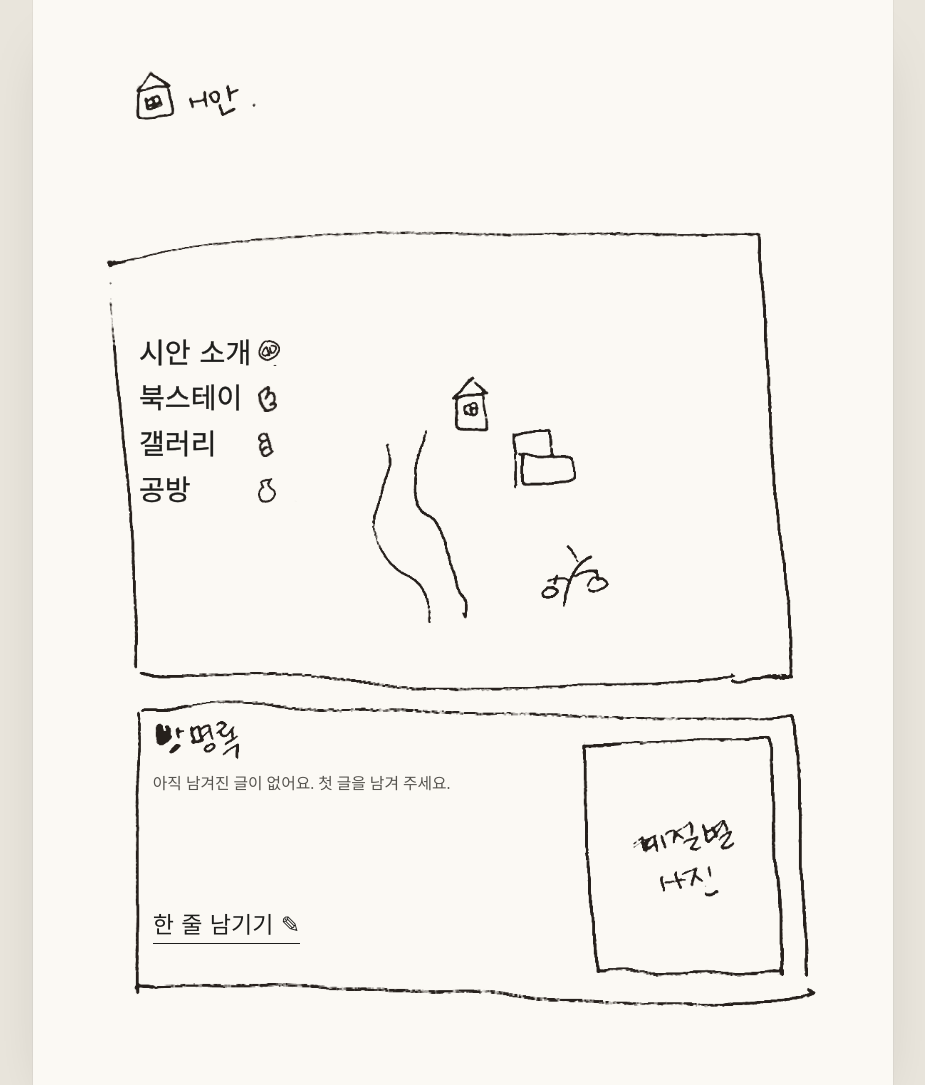
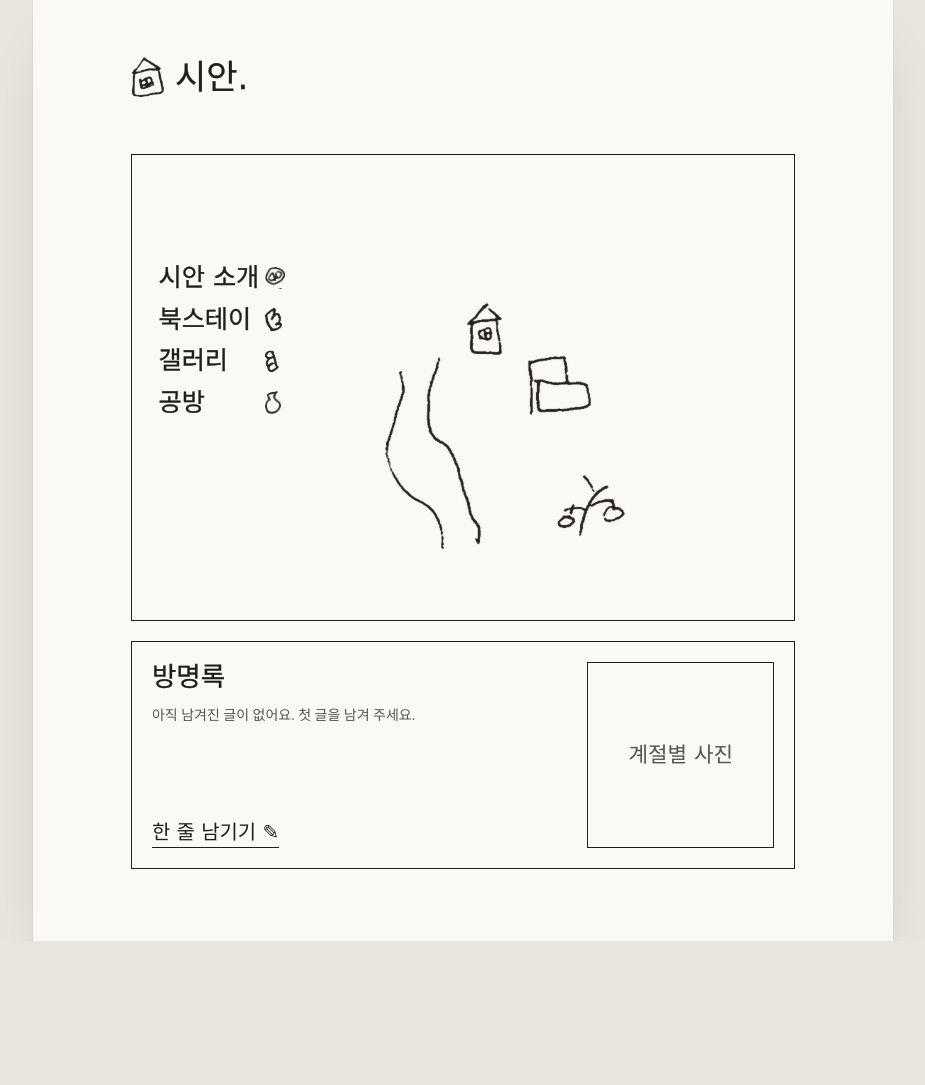
Before and after one commit to poripong85-coder/cyan, a plain HTML site: page index.html in a window 1280 px wide. Shown: the whole page, without its empty margins (177-1102 px from the left). After the commit the page ends 941 px from the top, so only its background shows below. Drawn offline with Linux system fonts and the light colour scheme; a web font is replaced by a local one.

Commit message:
Home: keep only the sketch drawings, draw boxes as clean pen lines
Cut the logo house, menu icons, river, house, gallery and bicycle out
of the sketch and place them as drawn; replace the hand-drawn frames
and handwriting labels with straight 1.6px pen-line boxes and
handwriting-font text.

Co-Authored-By: Claude Opus 5.5 <noreply@anthropic.com>
Claude-Session: https://claude.ai/code/session_01HTH2RNbxxvRCAm6F95nQgq

```diff
--- a/assets/css/style.css
+++ b/assets/css/style.css
@@ -148,49 +148,65 @@ button, input, textarea{ font-family:inherit; }
 @keyframes ink{ from{ opacity:0; filter:blur(3px); } to{ opacity:1; filter:none; } }
 @keyframes rise{ from{ opacity:0; transform:translateY(10px); } to{ opacity:1; transform:none; } }
 
-/* ── 홈: 손그림 그대로 (assets/img/book/home-sketch.png) ──────── */
+/* ── 홈: 스케치의 그림만 + 펜으로 반듯하게 그은 칸 ──────────── */
 
 .home .site-head{ display:none; }
-.home-main{ padding:clamp(28px,6vw,64px) clamp(14px,5vw,56px) clamp(40px,7vw,72px); }
+.home-main{
+  --line:1.6px solid var(--ink);   /* 칸을 나누는 펜 선 */
+  max-width:760px; margin:0 auto;
+  padding:clamp(28px,6vw,56px) clamp(16px,5vw,48px) clamp(40px,7vw,72px);
+  container-type:inline-size;
+}
 
-.sketch{ position:relative; max-width:720px; margin:0 auto; container-type:inline-size; animation:ink 1.2s var(--ease) both; }
-.sketch-img{ width:100%; height:auto; }
+.home-logo{ display:inline-flex; align-items:center; gap:10px; margin-bottom:clamp(28px,6vw,56px); }
+.home-logo img{ width:34px; height:auto; }
+.home-logo span{ font-family:var(--pen); font-size:34px; line-height:1; -webkit-text-stroke:.3px currentColor; }
 
-/* 누를 수 있는 자리 (그림 위에 투명하게) */
-.spot{ position:absolute; display:block; border-radius:10px; transition:background .25s; }
-.spot--line:hover, .spot--line:focus-visible{ background:linear-gradient(transparent 62%, rgba(43,77,143,.18) 62% 88%, transparent 88%); }
-.spot--pic span{
-  position:absolute; left:50%; top:100%; transform:translate(-50%,-2px);
-  font-family:var(--pen); font-size:max(15px,2.6cqw); line-height:1; white-space:nowrap; color:var(--blue);
-  opacity:0; transition:opacity .25s, transform .3s var(--ease); pointer-events:none;
-}
-.spot--pic:hover, .spot--pic:focus-visible{ background:rgba(43,77,143,.07); }
-.spot--pic:hover span, .spot--pic:focus-visible span{ opacity:1; transform:translate(-50%,4px); }
-.spot:focus-visible{ outline:1.5px dashed var(--blue); outline-offset:2px; }
+.hm-frame{ position:relative; aspect-ratio:1.423; border:var(--line); animation:rise 1s var(--ease) both; }
 
-/* 메뉴 (그림 안 왼쪽) */
-.sk-menu{ position:absolute; display:grid; gap:1.5cqw; }
-.sk-menu a{ display:grid; grid-template-columns:16.5cqw auto; align-items:center; width:fit-content; }
+/* 메뉴 */
+.sk-menu{ position:absolute; left:4%; top:23%; display:grid; gap:1.5cqw; z-index:1; }
+.sk-menu a{ display:grid; grid-template-columns:16cqw auto; align-items:center; width:fit-content; }
 .sk-menu span{
-  font-family:var(--pen); font-size:max(14px,3.9cqw); line-height:1.25; color:var(--ink); width:fit-content;
-  -webkit-text-stroke:.35px currentColor;   /* 펜 선 굵기에 맞춤 */
+  font-family:var(--pen); font-size:max(14px,3.8cqw); line-height:1.25; color:var(--ink); width:fit-content;
+  -webkit-text-stroke:.35px currentColor;
   background:linear-gradient(transparent 58%, rgba(43,77,143,0) 58% 90%, transparent 90%);
   transition:background .25s, color .2s;
 }
-.sk-menu img{ height:max(14px,3.5cqw); width:auto; transition:transform .35s var(--ease); }
+.sk-menu img{ height:max(14px,3.4cqw); width:auto; transition:transform .35s var(--ease); }
 .sk-menu a:hover span, .sk-menu a:focus-visible span{ color:var(--blue); background:linear-gradient(transparent 58%, rgba(43,77,143,.16) 58% 90%, transparent 90%); }
 .sk-menu a:hover img, .sk-menu a:focus-visible img{ transform:rotate(-8deg) scale(1.1); }
 
-/* 방명록 칸 */
-.sketch-guest{ position:absolute; display:flex; flex-direction:column; justify-content:space-between; overflow:hidden; padding-top:1cqw; }
-.sketch-guest .guest-list{ overflow:hidden; }
-.sketch-guest .guest-list li + li{ margin-top:1.4cqw; padding-top:1.4cqw; border-top:1px dashed var(--rule); }
-.sketch-guest .guest-text{ font-size:max(11px,2.3cqw); line-height:1.6; display:-webkit-box; -webkit-line-clamp:2; -webkit-box-orient:vertical; overflow:hidden; }
-.sketch-guest .guest-by{ font-size:max(10px,1.7cqw); color:var(--ink-3); }
-.sketch-guest .guest-empty{ font-size:max(11px,2.2cqw); color:var(--ink-2); }
+/* 스케치 그림 (누르면 이동) */
+.map-river{ position:absolute; height:auto; pointer-events:none; }
+.spot{ position:absolute; display:block; }
+.spot img{ width:100%; height:auto; transition:transform .4s var(--ease); }
+.spot span{
+  position:absolute; left:50%; top:100%; transform:translate(-50%,0);
+  font-family:var(--pen); font-size:max(14px,2.6cqw); line-height:1; white-space:nowrap; color:var(--blue);
+  opacity:0; transition:opacity .25s, transform .3s var(--ease); pointer-events:none;
+}
+.spot:hover img, .spot:focus-visible img{ transform:translateY(-4px) rotate(-3deg); }
+.spot:hover span, .spot:focus-visible span{ opacity:1; transform:translate(-50%,6px); }
+.spot:focus-visible{ outline:1.5px dashed var(--blue); outline-offset:4px; }
+
+/* 방명록 + 계절별 사진 */
+.hm-guest{
+  display:grid; grid-template-columns:minmax(0,1fr) 30%; gap:clamp(14px,3cqw,28px); align-items:stretch;
+  margin-top:clamp(16px,3cqw,24px); padding:clamp(14px,3cqw,24px);
+  border:var(--line);
+  animation:rise 1s var(--ease) .15s both;
+}
+.hm-guest-body{ display:flex; flex-direction:column; min-width:0; }
+.hm-label{ font-family:var(--pen); font-size:max(20px,4cqw); line-height:1.1; -webkit-text-stroke:.35px currentColor; margin-bottom:1.6cqw; }
+.hm-guest .guest-list{ flex:1; }
+.hm-guest .guest-list li + li{ margin-top:10px; padding-top:10px; border-top:1px dashed var(--rule); }
+.hm-guest .guest-text{ font-size:14.5px; line-height:1.7; display:-webkit-box; -webkit-line-clamp:2; -webkit-box-orient:vertical; overflow:hidden; }
+.hm-guest .guest-by{ font-size:12px; color:var(--ink-3); }
+.hm-guest .guest-empty{ font-size:14px; color:var(--ink-2); }
 .guest-open{
-  align-self:flex-start; border:0; background:none; padding:0 0 2px; cursor:pointer;
-  font-family:var(--pen); font-size:max(14px,3.2cqw); line-height:1.3; color:var(--ink); border-bottom:1px solid var(--ink);
+  align-self:flex-start; margin-top:14px; border:0; background:none; padding:0 0 2px; cursor:pointer;
+  font-family:var(--pen); font-size:max(17px,3cqw); line-height:1.3; color:var(--ink); border-bottom:1px solid var(--ink);
   transition:color .2s, border-color .2s;
 }
 .guest-open:hover{ color:var(--blue); border-bottom-color:var(--blue); }
@@ -198,13 +214,18 @@ button, input, textarea{ font-family:inherit; }
 .guest-form .btn{ justify-self:start; }
 .guest-thanks{ font-size:15px; color:var(--ink-2); margin-top:12px; }
 
-/* 계절별 사진 칸 */
-.sketch-season{ position:absolute; margin:0; overflow:hidden; }
-.sketch-season.has-photo{ background:var(--paper); }
-.sketch-season img{ width:100%; height:100%; object-fit:cover; }
-.sketch-season figcaption{
+.hm-season{ position:relative; margin:0; aspect-ratio:1/1; border:var(--line); overflow:hidden; display:grid; place-items:center; }
+.hm-season-empty{ font-family:var(--pen); font-size:max(17px,3.2cqw); color:var(--ink-2); text-align:center; }
+.hm-season img{ position:absolute; inset:0; width:100%; height:100%; object-fit:cover; }
+.hm-season figcaption{
   position:absolute; left:0; right:0; bottom:0; padding:4px 8px;
-  background:rgba(251,249,244,.85); text-align:center; font-family:var(--pen); font-size:max(14px,2.4cqw);
+  background:rgba(251,249,244,.88); text-align:center; font-family:var(--pen); font-size:max(14px,2.4cqw);
+}
+
+@media (max-width:520px){
+  .hm-guest{ grid-template-columns:1fr; }
+  .hm-season{ width:60%; justify-self:center; }
+  .spot span{ opacity:1; transform:translate(-50%,4px); font-size:12px; }
 }
 
 /* 소개된 곳 */
--- a/index.html
+++ b/index.html
@@ -56,37 +56,44 @@
 
 <main id="main" class="home-main">
 
-<!-- 홈은 손그림 그대로: assets/img/book/home-sketch.png 위에 누를 수 있는 자리만 얹었습니다.
-     그림을 바꾸면 아래 style 의 left/top/width/height (그림 기준 %) 를 맞춰 주세요. -->
-<div class="sketch">
-  <img class="sketch-img" src="assets/img/book/home-sketch.png" width="1011" height="1333"
-       alt="손으로 그린 시안 홈 화면: 왼쪽 위 집 그림과 '시안.' 글씨, 큰 네모 안 오른쪽에 강과 집과 갤러리 건물과 자전거, 아래 네모에 방명록과 계절별 사진 칸">
+<h1 class="sr">시안 — 예술적으로 쉬다.</h1>
 
-  <h1 class="sr">시안 — 예술적으로 쉬다.</h1>
+<!-- 로고: 스케치의 집 그림 + 글씨 -->
+<a class="home-logo" href="index.html" aria-label="시안 처음">
+  <img src="assets/img/book/home-logo.png" alt="" width="114" height="142">
+  <span>시안.</span>
+</a>
 
-  <a class="spot" style="left:3.96%;top:0.60%;width:17.80%;height:5.25%" href="index.html" aria-label="시안 처음"></a>
-
-  <!-- 메뉴: 손글씨 글꼴 + 스케치에서 오린 아이콘 -->
-  <nav class="sk-menu" style="left:5%;top:28.6%;" aria-label="주요 메뉴">
+<!-- 큰 네모: 메뉴 + 스케치 그림 (자리는 스케치 그대로, 네모 기준 %) -->
+<section class="hm-frame" aria-label="시안 둘러보기">
+  <nav class="sk-menu" aria-label="주요 메뉴">
     <a href="about.html"><span>시안 소개</span><img src="assets/img/book/menu-about.png" alt=""></a>
     <a href="stay.html"><span>북스테이</span><img src="assets/img/book/menu-stay.png" alt=""></a>
     <a href="gallery.html"><span>갤러리</span><img src="assets/img/book/menu-gallery.png" alt=""></a>
     <a href="workshop.html"><span>공방</span><img src="assets/img/book/menu-workshop.png" alt=""></a>
   </nav>
 
-  <a class="spot spot--pic" style="left:48.27%;top:32.71%;width:5.93%;height:6.15%" href="stay.html" aria-label="북스테이 (집 그림)"><span>북스테이</span></a>
-  <a class="spot spot--pic" style="left:56.58%;top:38.26%;width:9.50%;height:6.45%" href="gallery.html" aria-label="갤러리 (건물 그림)"><span>갤러리</span></a>
-  <a class="spot spot--pic" style="left:60.14%;top:50.11%;width:10.58%;height:7.50%" href="about.html#visit" aria-label="오시는 길 (자전거 그림)"><span>오시는 길</span></a>
+  <img class="map-river" src="assets/img/book/map-river.png" alt="" style="left:38.1%;top:43.2%;width:14.7%">
+  <a class="spot" href="stay.html" style="left:50.4%;top:31.5%;width:5.6%" aria-label="북스테이 (집 그림)">
+    <img src="assets/img/book/map-house.png" alt=""><span>북스테이</span>
+  </a>
+  <a class="spot" href="gallery.html" style="left:59.7%;top:43%;width:9.8%" aria-label="갤러리 (건물 그림)">
+    <img src="assets/img/book/map-gallery.png" alt=""><span>갤러리</span>
+  </a>
+  <a class="spot" href="about.html#visit" style="left:64.1%;top:68.5%;width:10.5%" aria-label="오시는 길 (자전거 그림)">
+    <img src="assets/img/book/map-bike.png" alt=""><span>오시는 길</span>
+  </a>
+</section>
 
-  <!-- 방명록: 그린 네모 안에 글이 들어갑니다 -->
-  <section class="sketch-guest" style="left:6.92%;top:73.37%;width:58.36%;height:19.35%" aria-label="방명록">
+<!-- 아래 네모: 방명록 + 계절별 사진 -->
+<section class="hm-guest" aria-labelledby="guestTitle">
+  <div class="hm-guest-body">
+    <h2 class="hm-label" id="guestTitle">방명록</h2>
     <ul class="guest-list" id="guestList"></ul>
     <button class="guest-open" type="button" id="guestOpen">한 줄 남기기 ✎</button>
-  </section>
-
-  <!-- 계절별 사진: 사진을 넣으면 그린 네모를 채웁니다 -->
-  <figure class="sketch-season" style="left:68.05%;top:72.62%;width:23.94%;height:22.13%" id="season"></figure>
-</div>
+  </div>
+  <figure class="hm-season" id="season"><span class="hm-season-empty">계절별 사진</span></figure>
+</section>
 
 </main>
 
```
Also changed, not shown: assets/img/book/home-logo.png (added), assets/img/book/home-sketch.png (deleted), assets/img/book/map-bike.png (added), assets/img/book/map-gallery.png (added), assets/img/book/map-house.png (added), assets/img/book/map-river.png (added), 1 other file.
